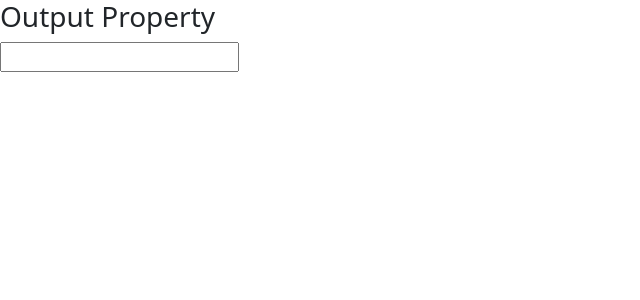
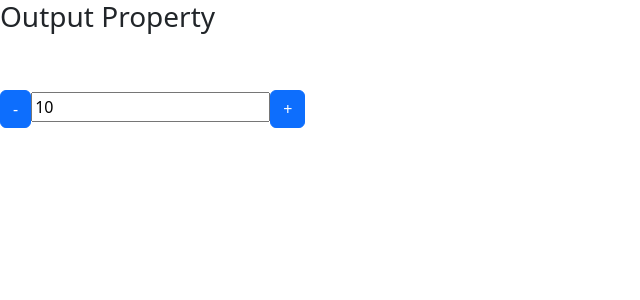
Before and after one commit to Romario-Ferreira/data-binding-angular, an Angular app: page / in a window 1280 px wide. Shown: the top 300 px of the page, without its empty margins (0-640 px from the left). Built offline with nearby package versions, Linux system fonts and the light colour scheme.

Commit message:
Contador com Input/Output property

```diff
--- a/src/app/data-binding/data-binding.component.html
+++ b/src/app/data-binding/data-binding.component.html
@@ -81,9 +81,9 @@
 <section class="output-property">
   <article>
     <h3> Output Property </h3>
-
-    <app-output-property (emitFilme)="setNomeFilme($event)"></app-output-property>
-    <p>{{ nomeFilme }}</p>
+    <br><br>
+    <app-output-property #meuOutput [valor]="novoValor"
+    (emitValor)="onChangeValue(meuOutput.valor)"></app-output-property>
 
   </article>
 </section>
--- a/src/app/data-binding/data-binding.component.ts
+++ b/src/app/data-binding/data-binding.component.ts
@@ -14,6 +14,7 @@ export class DataBindingComponent {
   isMouseOver: boolean = false;
   nomeCurso: string = 'Angular';
   nomeFilme: string = '';
+  novoValor: number = 10;
 
   setNomeFilme(evento: any){
     this.nomeFilme = evento.nomeFilme;
@@ -42,4 +43,8 @@ export class DataBindingComponent {
   mouseOverOut(){
     this.isMouseOver = !this.isMouseOver;
   }
+
+  onChangeValue(valor: number){
+    console.log(valor);
+  }
 }
--- a/src/app/output-property/output-property.component.html
+++ b/src/app/output-property/output-property.component.html
@@ -1,2 +1,5 @@
-<input type="text" #campoNomeFilme
-(keyup.enter)="setNomeFilme(campoNomeFilme.value)">
+<div>
+  <button class="btn btn-primary" (click)="decrementa()">-</button>
+  <input type="text" [value]="valor" readonly>
+  <button class="btn btn-primary" (click)="incrementa()">+</button>
+</div>
--- a/src/app/output-property/output-property.component.ts
+++ b/src/app/output-property/output-property.component.ts
@@ -1,4 +1,4 @@
-import { Component, EventEmitter, Output } from '@angular/core';
+import { Component, EventEmitter, Input, Output } from '@angular/core';
 
 @Component({
   selector: 'app-output-property',
@@ -7,12 +7,24 @@ import { Component, EventEmitter, Output } from '@angular/core';
  // outputs: ['emitFilme']
 })
 export class OutputPropertyComponent {
-
+  eventEmitter = new EventEmitter;
+  @Output() emitFilme = this.eventEmitter;
+  @Output() emitValor = this.eventEmitter;
+  @Input() valor: number= 0;
   nomeFilme: string='';
- @Output() emitFilme = new EventEmitter;
 
   setNomeFilme(nomeFilme: string){
     this.nomeFilme = nomeFilme;
     this.emitFilme.emit({nomeFilme:this.nomeFilme});
   }
+
+  incrementa(){
+    this.valor++;
+    this.emitValor.emit({valor: this.valor})
+  }
+
+  decrementa(){
+    this.valor--;
+    this.emitValor.emit({valor: this.valor})
+  }
 }
```
